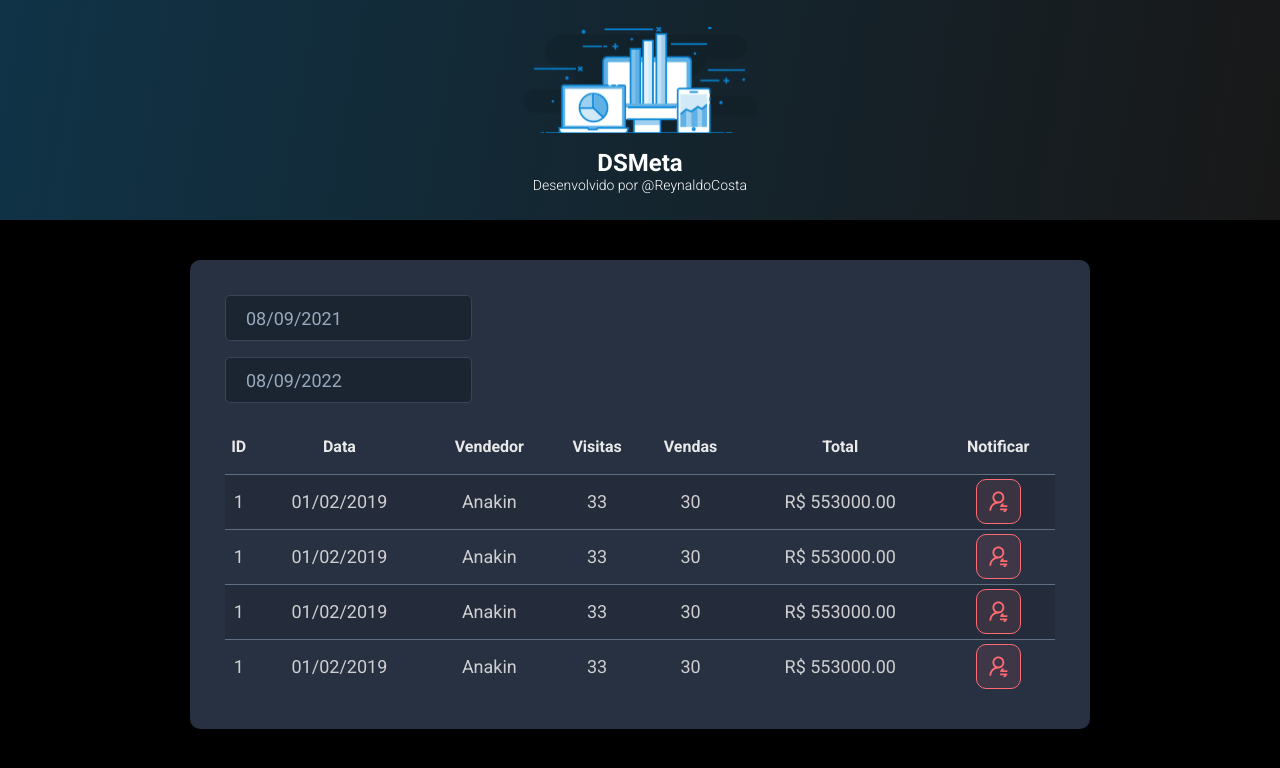
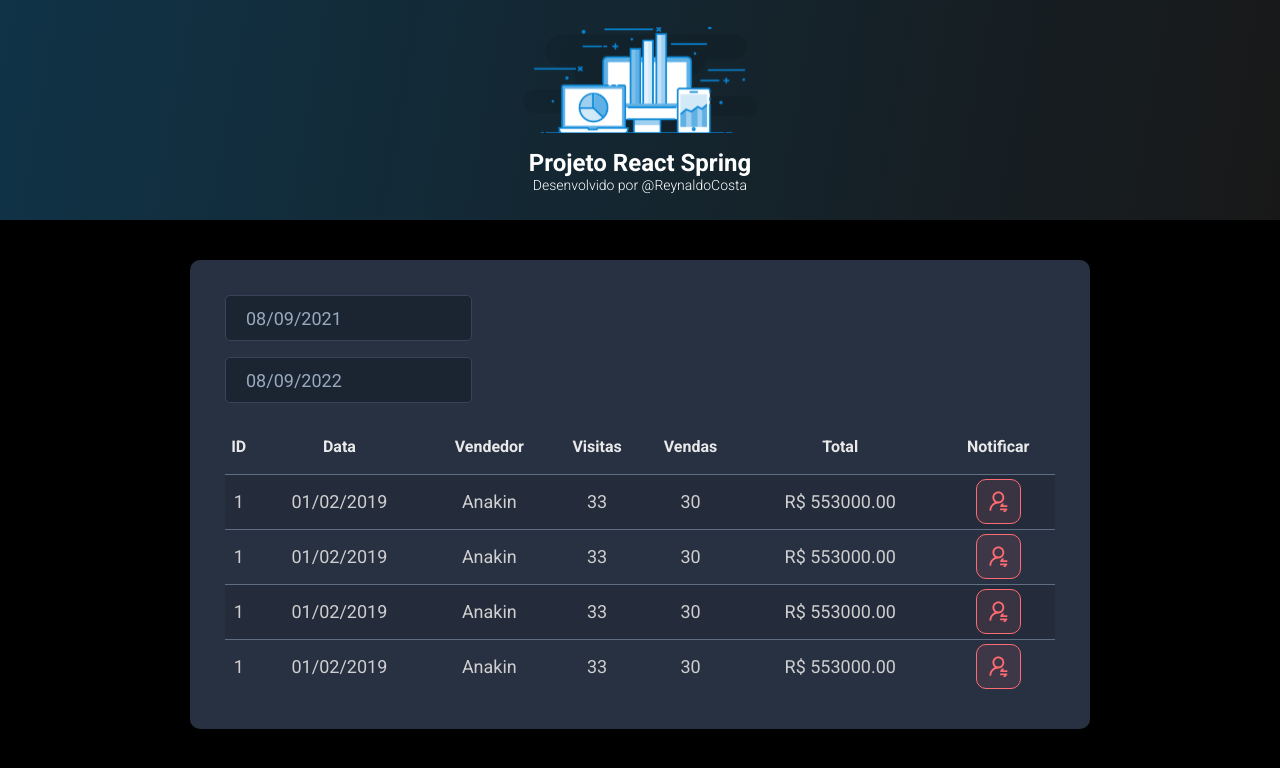
Before and after one commit to S-crip-eer-tech/SpringReactProject, a React (Vite) app in the folder frontend/: page / in a window 1280 px wide. Shown: the top 768 px of the page. Built offline with nearby package versions, Linux system fonts and the light colour scheme.

Commit message:
Atualizando título

```diff
--- a/frontend/src/App.tsx
+++ b/frontend/src/App.tsx
@@ -3,7 +3,7 @@ import './index.css'
 import SalesCard from "./components/SalesCard"
 function App() {
   return (
-  <>
+      <>
       <Header />
       <main>
         <section id="sales">
@@ -12,7 +12,7 @@ function App() {
           </div>
         </section>
       </main>
-        </>
+      </>
         )
 }
 
--- a/frontend/src/components/Header/index.tsx
+++ b/frontend/src/components/Header/index.tsx
@@ -6,7 +6,7 @@ function Header() {
     <header>
         <div className="logo-container">
             <img src= {logo} alt="DSMeta" />
-            <h1>DSMeta</h1>
+            <h1>Projeto React Spring</h1>
             <p>
                 Desenvolvido por
                 <a href="https://www.linkedin.com/in/reynaldo-carballar-133471214"> @ReynaldoCosta</a>
```
